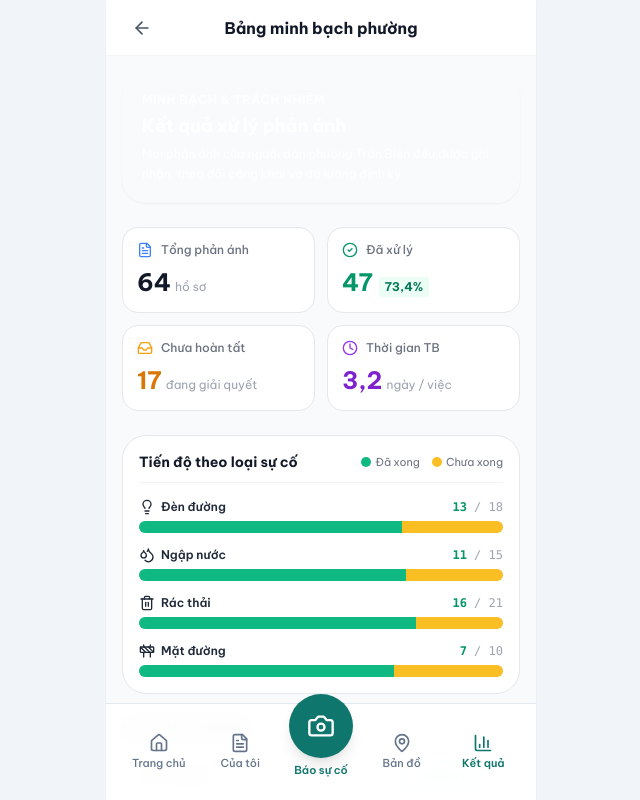
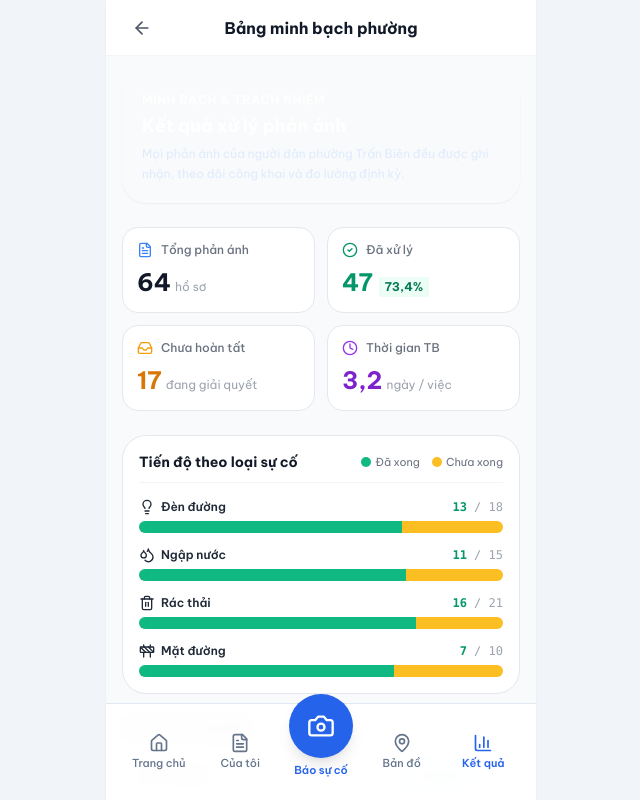
Before and after one commit to thangak18/tran-bien-ket-noi, a React (Vite) app in the folder app/: page /minh-bach in a window 1280 px wide. Shown: the top 800 px of the page, without its empty margins (319-959 px from the left). Built offline with nearby package versions, Linux system fonts and the light colour scheme.

Commit message:
Redesign A: tokens màu xanh dương #2563EB, nền #F5F7FB, chip trạng thái và button

```diff
--- a/app/src/components/common/StatusChip.tsx
+++ b/app/src/components/common/StatusChip.tsx
@@ -34,14 +34,28 @@ const ICONS: Record<string, React.ReactNode> = {
   XCircle: <XCircle className="h-3.5 w-3.5" />,
 };
 
+// Định dạng: nền nhạt chữ đậm cùng tông, có icon (Chờ tiếp nhận xám, Đã tiếp nhận xanh dương, Đang xử lý cam, Đã xử lý xanh lá)
+const STATUS_STYLES: Partial<Record<Status, string>> = {
+  moi: 'border-gray-200 bg-gray-100 text-gray-700',
+  da_tiep_nhan: 'border-blue-200 bg-[#EFF4FF] text-[#1D4ED8]',
+  da_giao: 'border-orange-200 bg-orange-50 text-orange-700',
+  cho_xac_minh: 'border-amber-200 bg-amber-50 text-amber-800',
+  mo_lai: 'border-orange-200 bg-orange-50 text-orange-700',
+  can_bo_sung: 'border-amber-200 bg-amber-50 text-amber-800',
+  hoan_thanh: 'border-emerald-200 bg-emerald-50 text-emerald-800',
+  dong: 'border-emerald-200 bg-emerald-50 text-emerald-800',
+  da_gop: 'border-purple-200 bg-purple-50 text-purple-800',
+  khong_xac_nhan: 'border-red-200 bg-red-50 text-red-800',
+};
+
 const COLOR_STYLES: Record<string, string> = {
-  gray: 'border-gray-200 bg-gray-100 text-gray-800',
-  blue: 'border-blue-200 bg-blue-50 text-blue-900',
-  orange: 'border-amber-200 bg-amber-50 text-amber-900',
-  green: 'border-emerald-200 bg-emerald-50 text-emerald-900',
+  gray: 'border-gray-200 bg-gray-100 text-gray-700',
+  blue: 'border-blue-200 bg-[#EFF4FF] text-[#1D4ED8]',
+  orange: 'border-orange-200 bg-orange-50 text-orange-700',
+  green: 'border-emerald-200 bg-emerald-50 text-emerald-800',
   yellow: 'border-yellow-200 bg-yellow-50 text-yellow-950',
-  purple: 'border-purple-200 bg-purple-50 text-purple-900',
-  red: 'border-rose-200 bg-rose-50 text-rose-900',
+  purple: 'border-purple-200 bg-purple-50 text-purple-800',
+  red: 'border-red-200 bg-red-50 text-red-800',
 };
 
 export const StatusChip: React.FC<StatusChipProps> = ({
@@ -53,7 +67,7 @@ export const StatusChip: React.FC<StatusChipProps> = ({
   const config = STATUS_CONFIGS[status] || STATUS_CONFIGS.moi;
   const label = variant === 'officer' ? config.officerLabel : config.publicLabel;
   const icon = ICONS[config.icon] || <Send className="h-3.5 w-3.5" />;
-  const colorClass = COLOR_STYLES[config.color] || COLOR_STYLES.gray;
+  const colorClass = STATUS_STYLES[status] || COLOR_STYLES[config.color] || COLOR_STYLES.gray;
 
   const sizeClass = size === 'sm' ? 'px-2 py-0.5 text-xs' : 'px-2.5 py-1 text-xs';
 
--- a/app/src/components/ui/Button.tsx
+++ b/app/src/components/ui/Button.tsx
@@ -1,7 +1,7 @@
 import React from 'react';
 import { Loader2 } from 'lucide-react';
 
-export type ButtonVariant = 'primary' | 'secondary' | 'outline' | 'ghost' | 'danger';
+export type ButtonVariant = 'primary' | 'secondary' | 'outline' | 'ghost' | 'danger' | 'resolved';
 export type ButtonSize = 'sm' | 'md' | 'lg';
 
 export interface BaseButtonProps extends React.ButtonHTMLAttributes<HTMLButtonElement> {
@@ -33,20 +33,21 @@ export const Button = React.forwardRef<HTMLButtonElement, ButtonProps>(
     ref
   ) => {
     const baseStyles =
-      'inline-flex items-center justify-center font-medium transition-colors focus-visible:outline-none focus-visible:ring-2 focus-visible:ring-primary focus-visible:ring-offset-2 disabled:pointer-events-none disabled:opacity-50 active:scale-[0.98] select-none';
+      'inline-flex items-center justify-center font-medium transition-colors focus-visible:outline-none focus-visible:ring-2 focus-visible:ring-primary focus-visible:ring-offset-2 disabled:pointer-events-none disabled:opacity-50 active:scale-[0.98] select-none rounded-btn';
 
     const variantStyles: Record<ButtonVariant, string> = {
-      primary: 'bg-primary text-white hover:bg-primary-hover shadow-sm',
+      primary: 'bg-primary text-white hover:bg-primary-hover shadow-soft',
       secondary: 'bg-primary-50 text-primary-dark hover:bg-primary-100',
       outline: 'border border-gray-300 bg-white text-gray-700 hover:bg-gray-50',
       ghost: 'bg-transparent text-gray-700 hover:bg-gray-100',
-      danger: 'bg-red-600 text-white hover:bg-red-700 shadow-sm',
+      danger: 'bg-red-600 text-white hover:bg-red-700 shadow-soft',
+      resolved: 'bg-[#16A34A] text-white hover:bg-[#15803D] shadow-soft',
     };
 
     const sizeStyles: Record<ButtonSize, string> = {
-      sm: 'h-9 px-3 text-xs rounded-xl min-h-[36px]',
-      md: 'h-[var(--btn-h)] min-h-[var(--btn-h)] px-4 text-[var(--fs-body)] rounded-2xl',
-      lg: 'h-14 min-h-[56px] px-6 text-lg rounded-2xl',
+      sm: 'h-9 px-3 text-xs min-h-[36px]',
+      md: 'h-[var(--btn-h)] min-h-[var(--btn-h)] px-4 text-[var(--fs-body)]',
+      lg: 'h-14 min-h-[56px] px-6 text-lg',
     };
 
     const widthStyle = fullWidth ? 'w-full' : '';
--- a/app/src/components/ui/Card.tsx
+++ b/app/src/components/ui/Card.tsx
@@ -7,7 +7,7 @@ export interface CardProps extends React.HTMLAttributes<HTMLDivElement> {
 export const Card: React.FC<CardProps> = ({ children, className = '', ...props }) => {
   return (
     <div
-      className={`rounded-2xl border border-gray-100 bg-white p-4 shadow-sm ${className}`}
+      className={`rounded-card border border-[#E5E7EB] bg-white p-4 shadow-soft transition-all ${className}`}
       {...props}
     >
       {children}
--- a/app/src/styles/index.css
+++ b/app/src/styles/index.css
@@ -24,8 +24,8 @@ html.senior {
 
 body {
   font-family: 'Be Vietnam Pro', sans-serif;
-  background-color: #f8fafc;
-  color: #0f172a;
+  background-color: #f5f7fb;
+  color: #111827;
   font-size: var(--fs-body);
   margin: 0;
   padding: 0;
--- a/app/tailwind.config.ts
+++ b/app/tailwind.config.ts
@@ -7,28 +7,38 @@ const config: Config = {
     extend: {
       colors: {
         primary: {
-          DEFAULT: '#0F766E', // teal-700
-          hover: '#115E59', // teal-800
+          50: '#EFF4FF',
+          100: '#DBEAFE',
+          500: '#3B82F6',
+          600: '#2563EB',
+          700: '#1D4ED8',
+          DEFAULT: '#2563EB', // Blue-600
+          hover: '#1D4ED8', // Blue-700
+          dark: '#1D4ED8',
+          light: '#60A5FA',
         },
-        background: '#F8FAFC',
+        background: '#F5F7FB',
         surface: '#FFFFFF',
         text: {
-          main: '#0F172A', // slate-900
-          sub: '#475569', // slate-600
+          main: '#111827', // Gray-900
+          sub: '#6B7280', // Gray-500
         },
         status: {
-          gray: '#64748B', // slate-500
-          blue: '#2563EB', // blue-600
-          orange: '#EA580C', // orange-600
-          green: '#15803D', // green-700
-          yellow: '#D97706', // amber-600
-          purple: '#7C3AED', // violet-600
-          red: '#B91C1C', // red-700 (chỉ CB)
+          gray: '#6B7280',
+          blue: '#2563EB',
+          orange: '#EA580C',
+          green: '#16A34A',
+          yellow: '#D97706',
+          purple: '#7C3AED',
+          red: '#DC2626',
         },
       },
       borderRadius: {
         card: '12px',
         btn: '10px',
+      },
+      boxShadow: {
+        soft: '0 1px 2px 0 rgba(0, 0, 0, 0.04)',
       },
       fontFamily: {
         sans: ['"Be Vietnam Pro"', 'sans-serif'],
```
